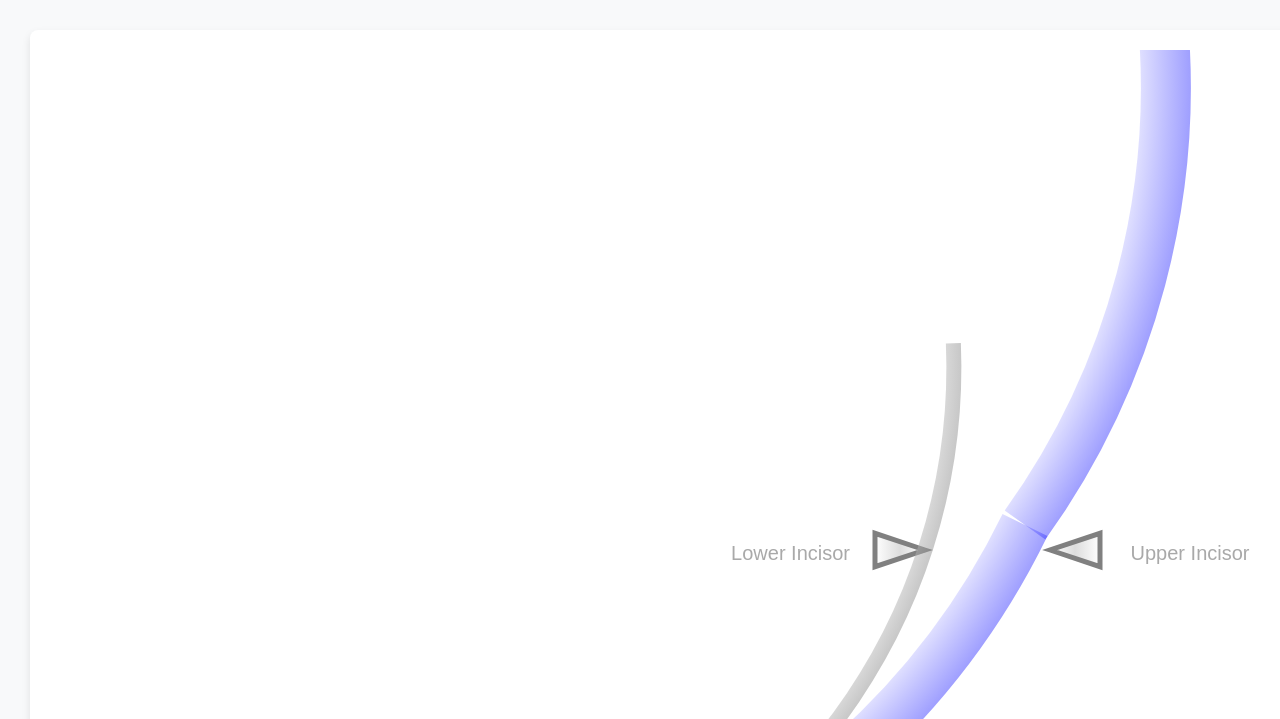
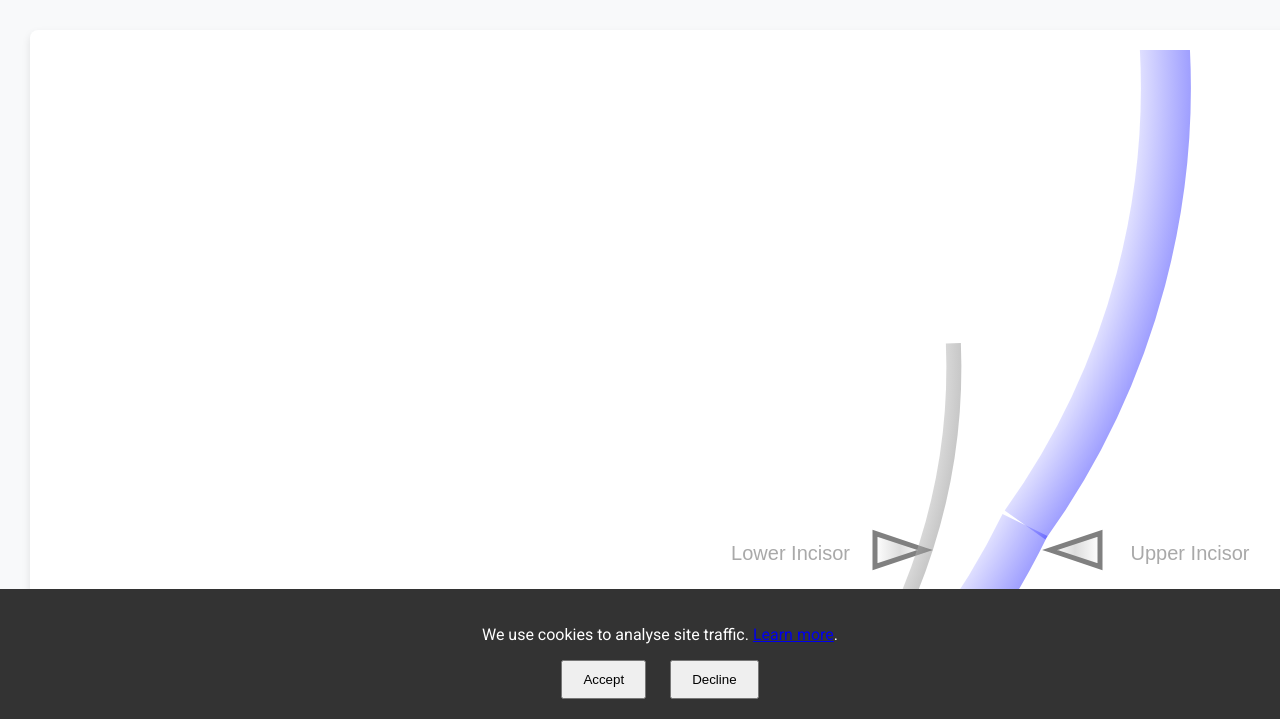
Before and after one commit to ErichBSchulz/tubebend, a website: page index.html in a window 1280 px wide. Shown: the part 81-800 px from the top of the page. Drawn offline with Linux system fonts and the light colour scheme.

Commit message:
cookie constent

```diff
--- a/index.html
+++ b/index.html
@@ -6,18 +6,10 @@
       async
       src="https://www.googletagmanager.com/gtag/js?id=G-1T08HG0NCV"
     ></script>
-    <script>
-      window.dataLayer = window.dataLayer || [];
-      function gtag() {
-        dataLayer.push(arguments);
-      }
-      gtag("js", new Date());
 
-      gtag("config", "G-1T08HG0NCV");
-    </script>
     <meta charset="UTF-8" />
     <meta name="viewport" content="width=device-width, initial-scale=1.0" />
-    <title>Tracheal Intubation Geometry Simulation</title>
+    <title>Tracheal Intubation Geometry Simulation x</title>
     <link
       href="https://fonts.googleapis.com/css2?family=Roboto:wght@400;700&display=swap"
       rel="stylesheet"
@@ -25,6 +17,26 @@
     <link rel="stylesheet" href="style.css" />
   </head>
   <body>
+    <div
+      id="cookie-banner"
+      style="
+        position: fixed;
+        bottom: 0;
+        width: 100%;
+        background: #333;
+        color: white;
+        padding: 20px;
+        text-align: center;
+        display: none;
+      "
+    >
+      <p>
+        We use cookies to analyse site traffic.
+        <a href="/privacy.html">Learn more</a>.
+      </p>
+      <button id="accept-cookies">Accept</button>
+      <button id="decline-cookies">Decline</button>
+    </div>
     <h1>Tracheal Intubation Geometry Simulation in 2D</h1>
     <div class="main-container">
       <div class="left-column">
@@ -402,5 +414,35 @@
     <h2>Please share</h2>
     <img src="qr.png" alt="QR Code" style="width: 50%; max-width: 300px" />
     <script src="main.js"></script>
+    <script>
+      // Check if user has already made a choice
+      if (!localStorage.getItem("cookieConsent")) {
+        document.getElementById("cookie-banner").style.display = "block";
+      }
+
+      // Accept cookies
+      document
+        .getElementById("accept-cookies")
+        .addEventListener("click", function () {
+          localStorage.setItem("cookieConsent", "accepted");
+          document.getElementById("cookie-banner").style.display = "none";
+          // Load Google Analytics
+          window.dataLayer = window.dataLayer || [];
+          function gtag() {
+            dataLayer.push(arguments);
+          }
+          gtag("js", new Date());
+          gtag("config", "G-1T08HG0NCV");
+        });
+
+      // Decline cookies
+      document
+        .getElementById("decline-cookies")
+        .addEventListener("click", function () {
+          localStorage.setItem("cookieConsent", "declined");
+          document.getElementById("cookie-banner").style.display = "none";
+          // Do not load Google Analytics
+        });
+    </script>
   </body>
 </html>
--- a/style.css
+++ b/style.css
@@ -50,9 +50,26 @@ h2 {
   background-color: #ffffff;
   border: 1px solid #ddd;
   border-radius: 8px;
+  #cookie-banner {
+    z-index: 1000;
+  }
+  button {
+    margin: 0 10px;
+    padding: 10px 20px;
+    cursor: pointer;
+  }
   box-shadow: 0 4px 8px rgba(0, 0, 0, 0.1);
   margin: 20px;
 }
 .slider-container input[type="range"]:hover {
   cursor: pointer;
 }
+
+#cookie-banner {
+  z-index: 1000;
+}
+button {
+  margin: 0 10px;
+  padding: 10px 20px;
+  cursor: pointer;
+}
```
